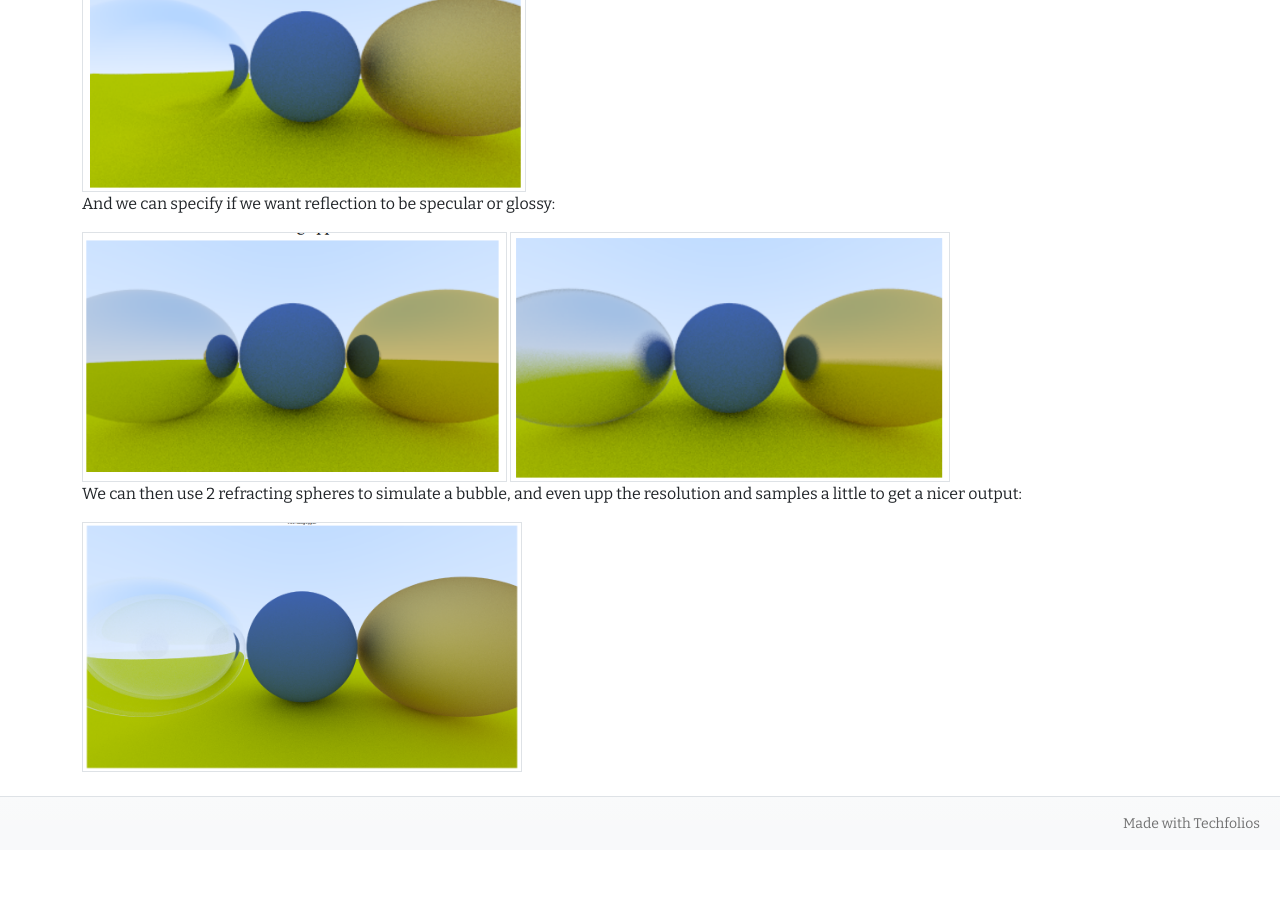
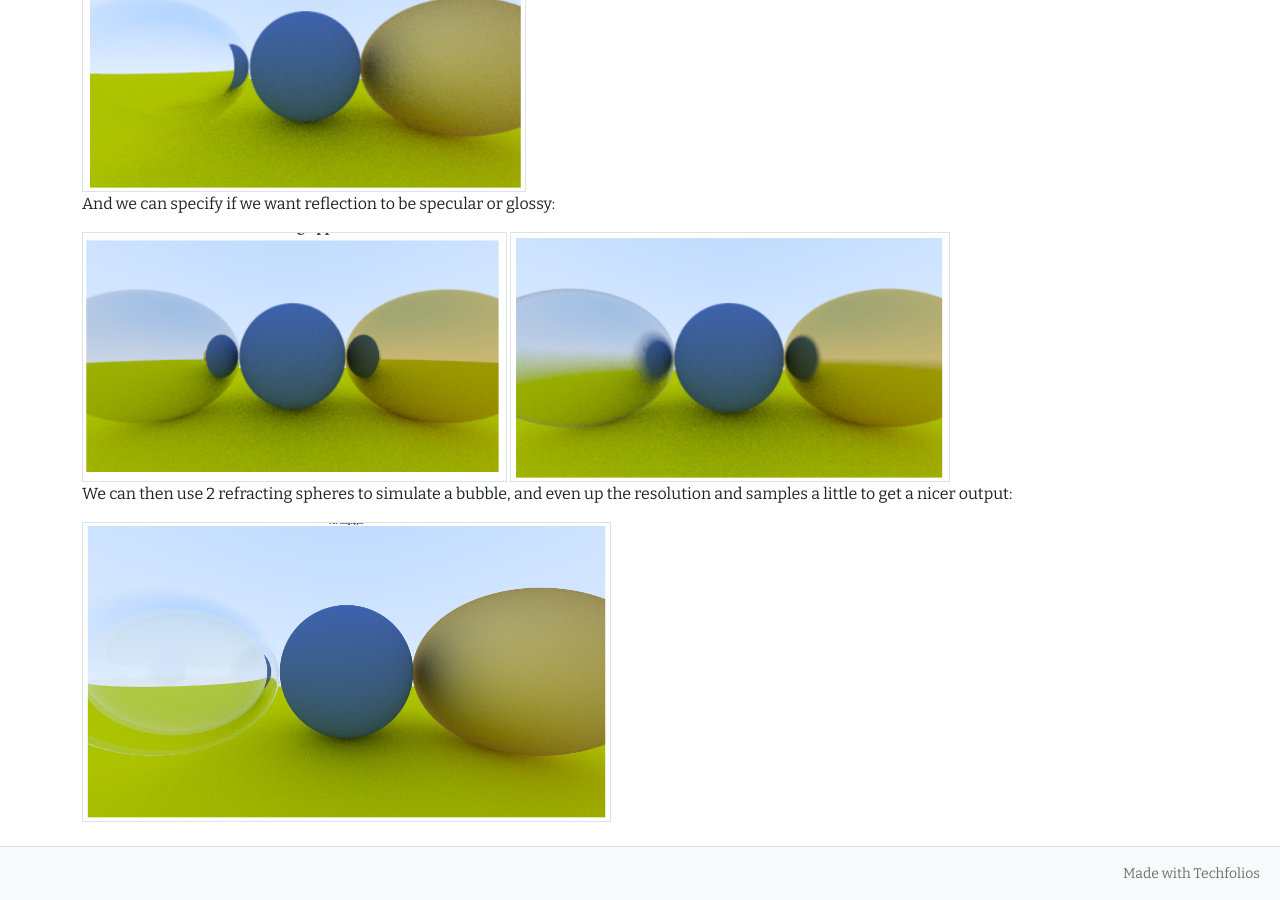
Before and after one commit to kylebueche/kylebueche.github.io, a Jekyll site: the page built from projects/ray-tracer-cpp.md, in a window 1280 px wide and 900 px high, scrolled down 2025 px. Built offline with Jekyll 4.4.1, drawn with Linux system fonts in a browser that asks for light colours; before the commit the page ends 2875 px from its top, so only the background shows below that; some of the changed text lies outside the part shown.

Commit message:
Update ray-tracer-cpp.md

```diff
--- a/projects/ray-tracer-cpp.md
+++ b/projects/ray-tracer-cpp.md
@@ -38,9 +38,11 @@ This ray tracer features:
 - Efficient multithreading, and a percent completion counter.
 - Outputting images to a ppm file.
 
+
 Here we have the initial surface-normal gradient shading, shown in the online ppm viewer as Windows does not have a way to view ppm image files.
 
-Followed by this, we have a diffusely shaded sphere, and then gamma correction for image files.
+
+Followed by this, we have a diffusely shaded sphere, and then gamma correction for image files:
 
 <div>
   <span>
@@ -53,6 +55,7 @@ Followed by this, we have a diffusely shaded sphere, and then gamma correction f
     <img class="border" src="../img/ray-tracer-cpp/gamma-corrected.png" height="250px" alt="Gamma Corrected">
   </span>
 </div>
+
 
 After the initial setup, I implemented the different reflection models:
 
@@ -68,6 +71,7 @@ After the initial setup, I implemented the different reflection models:
   </span>
 </div>
 
+
 And we can specify if we want reflection to be specular or glossy:
 
 <div>
@@ -79,10 +83,11 @@ And we can specify if we want reflection to be specular or glossy:
   </span>
 </div>
 
-We can then use 2 refracting spheres to simulate a bubble, and even upp the resolution and samples a little to get a nicer output:
+
+We can then use 2 refracting spheres to simulate a bubble, and even up the resolution and samples a little to get a nicer output:
 
 <div>
   <span>
-    <img class="border" src="../img/ray-tracer-cpp/air-bubble.png" height="250px" alt="glass">
+    <img class="border" src="../img/ray-tracer-cpp/air-bubble.png" height="300px" alt="glass">
   </span>
 </div>
```
